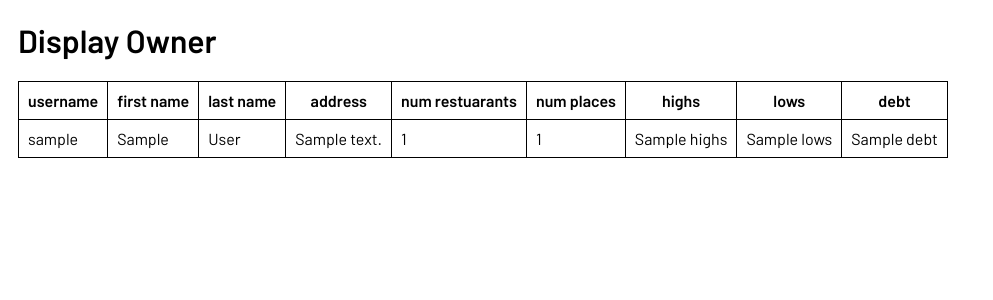
After one commit to esl1350/phase4_app, a Flask app: template templates/displayOwner.html in a window 1280 px wide. The commit adds this page. Shown: the top 300 px of the page, without its empty margins (0-993 px from the left). Run offline with Flask 2, Linux system fonts and the light colour scheme; the template is opened without the code that fills it: most values are stand-ins (such as "Sample title", 1, 10 or a date in 2020); some libraries are stand-ins or nearby versions.

Commit message:
display owner view, landing
oops im pushing to main

```diff
--- a/app.py
+++ b/app.py
@@ -10,10 +10,13 @@ app.config['MYSQL_HOST'] = 'localhost'
 app.config['MYSQL_USER'] = 'root'
 app.config['MYSQL_PASSWORD'] = 'cs4400#CS4400%'
 app.config['MYSQL_DB'] = 'restaurant_supply_express'
-@app.route('/', methods=['POST', 'GET'])
 
+@app.route('/')
+def index():
+    return render_template('index.html')
 
-def index():
+@app.route('/addUser', methods = ['GET', 'POST'])
+def addUser():
     alert = ''
     if request.method == 'POST':
         cursor = mysql.connection.cursor(MySQLdb.cursors.DictCursor)
@@ -25,11 +28,17 @@ def index():
         if len(username) <= 40 and len(fname) <= 100 and len(lname) <= 100 and len(address) <= 500 and len(birthdate) == 10:
             cursor.execute('call add_owner(% s, % s, % s, % s, % s)', (username, fname, lname, address, birthdate))
             mysql.connection.commit()
-
-            alert = 'success!'
+            alert = 'query executed!'
         else:
             alert = 'field lengths incorrect'
-    return render_template('index.html', alert = alert)
+    return render_template('addUser.html', alert = alert)
 
+@app.route('/displayOwner')
+def displayOwner():
+    cursor = mysql.connection.cursor(MySQLdb.cursors.DictCursor)
+    cursor.execute('SELECT * FROM display_owner_view;')
+    rows = cursor.fetchall()
+    print(rows)
+    return render_template('displayOwner.html', rows = rows)
 if __name__ == "__main__":
     app.run(debug=True)
--- a/static/css/app.css
+++ b/static/css/app.css
@@ -17,7 +17,9 @@ h2 {
     font-family: Barlow;
     background-color: #ffffff;
     border-radius: 5px;
+    border-color:black;
     padding:8px;
+    margin:10px 0;
 }
 .btn:hover {
     background-color: #d3d3d3;
@@ -42,3 +44,10 @@ p, input[type="text"], input[type="date"] {
 .alert{
     color:red;
 }
+
+table, th, td {
+    border: 1px solid black;
+    border-collapse: collapse;
+    padding:9px;
+
+  }
--- /dev/null
+++ b/templates/displayOwner.html
@@ -0,0 +1,37 @@
+{% extends 'base.html' %}
+
+{% block head%}
+<title>Add User</title>
+{%endblock%}
+
+{% block body%}
+<div class="main">
+    <h1>Display Owner</h1>
+    <table>
+          <tr>
+              <th>username</th>
+              <th>first name</th>
+              <th>last name</th>
+              <th>address</th>
+              <th>num restuarants</th>
+              <th>num places</th>
+              <th>highs</th>
+              <th>lows</th>
+              <th>debt</th>
+          </tr>
+           {% for row in rows%}
+            <tr>
+                  <td>{{row['username']}}</td>
+                  <td>{{row['first_name']}}</td>
+                  <td>{{row['last_name']}}</td>
+                  <td>{{row['address']}}</td>
+                  <td>{{row['num_restaurants']}}</td>
+                  <td>{{row['num_places']}}</td>
+                  <td>{{row['highs']}}</td>
+                  <td>{{row['lows']}}</td>
+                  <td>{{row['debt']}}</td>
+              </tr>
+            {% endfor %}
+      </table>
+</div>
+{%endblock%}
```
Also changed, not shown: templates/addUser.html (added, +37 -0 lines), templates/index.html (+5 -28 lines).
